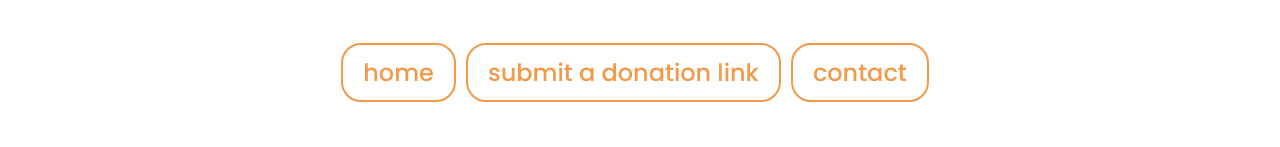
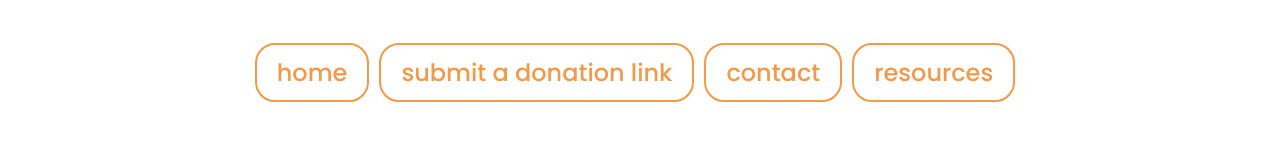
Before and after one commit to donatecovid19/website, a React (Create React App) app: page / in a window 1280 px wide. Shown: the part 342-489 px from the top of the page. Built offline with nearby package versions, Linux system fonts and the light colour scheme; no server answers; the database is empty.

Commit message:
Added "resources" button to the nav bar

```diff
--- a/src/components/Navigation.jsx
+++ b/src/components/Navigation.jsx
@@ -30,6 +30,11 @@ function Navigation(props) {
               contact{" "}
             </Link>
           </button>
+          <button class="resources">
+            <a class="nav-link" href="https://donatecovid.carrd.co/">
+              resources{" "}
+            </a>
+          </button>
           <button id="mobile-btn">
             <a className="nav-link" href="/#mobile">
               <strong>i</strong>{" "}
```
